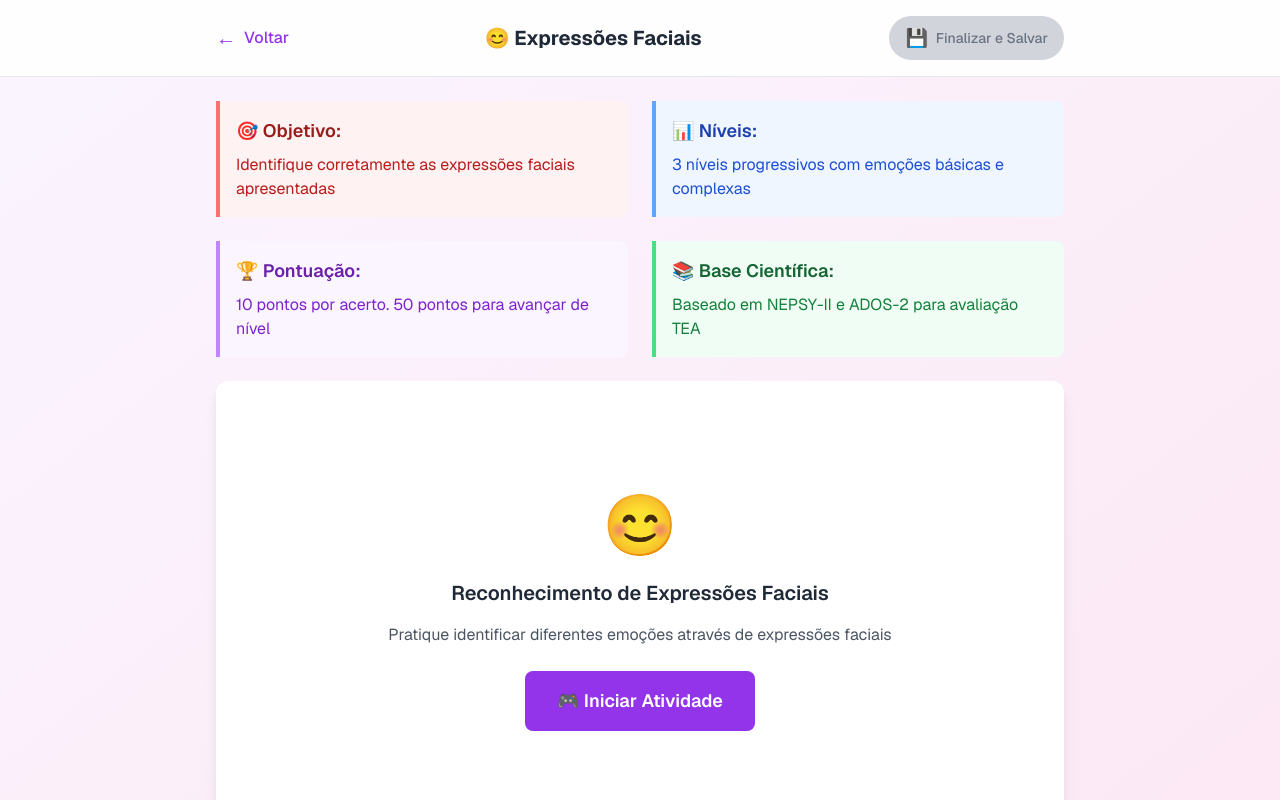
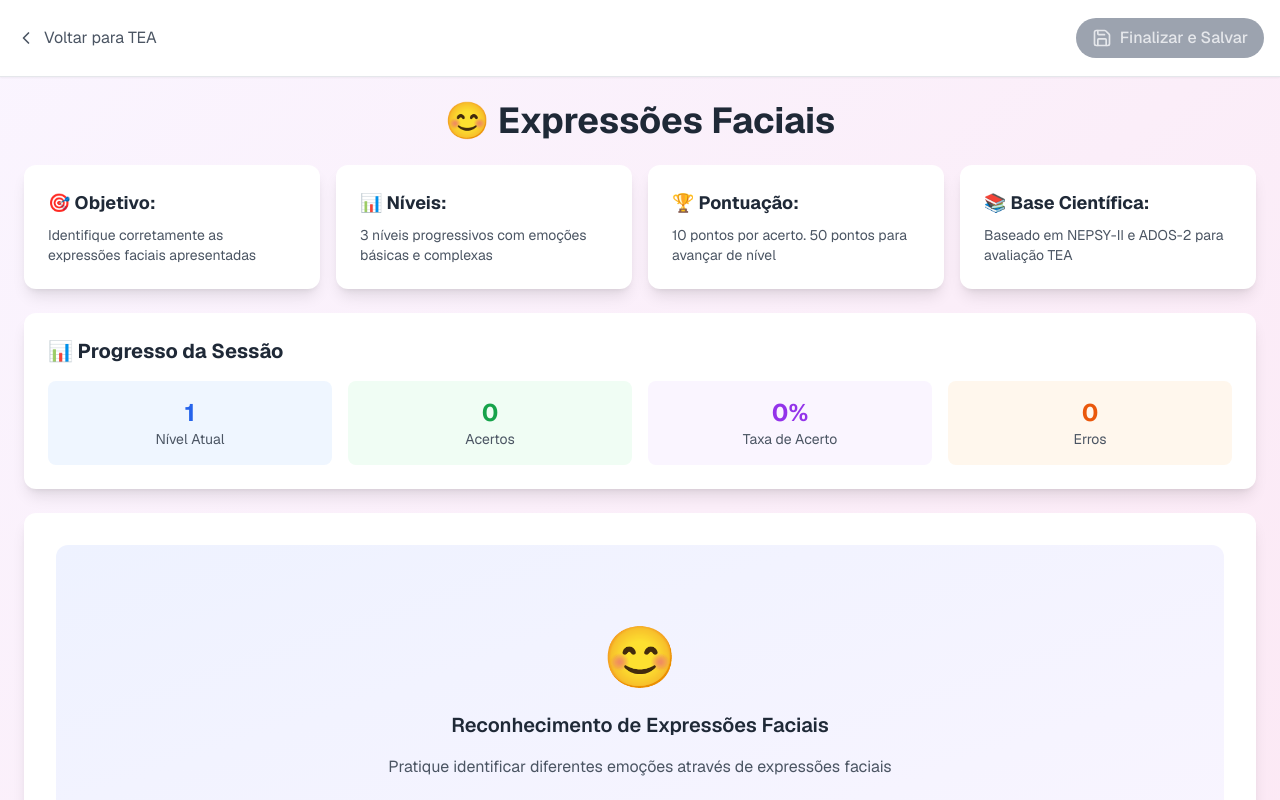
Before and after one commit to ClaudemirWork/teaplus-working, a Next.js app: page /facial-expressions in a window 1280 px wide. Shown: the top 800 px of the page. Built offline with nearby package versions, Linux system fonts and the light colour scheme.

Commit message:
Update page.tsx

```diff
--- a/app/facial-expressions/page.tsx
+++ b/app/facial-expressions/page.tsx
@@ -1,18 +1,22 @@
 'use client';
 
 import { useState, useEffect } from 'react';
-import { createClient } from '@supabase/supabase-js';
+import Link from 'next/link';
+import { ChevronLeft, Save } from 'lucide-react';
+import { useRouter } from 'next/navigation';
+import { createClient } from '../utils/supabaseClient'; // IMPORT CORRETO
 
 export default function FacialExpressionsGame() {
+  const router = useRouter();
+  const supabase = createClient();
+
   const [pontuacao, setPontuacao] = useState(0);
-  const [nivel, setNivel] = useState<1 | 2 | 3>(1);
+  const [nivel, setNivel] = useState(1);
   const [atividadeIniciada, setAtividadeIniciada] = useState(false);
   const [atividadeConcluida, setAtividadeConcluida] = useState(false);
   const [emocaoAtual, setEmocaoAtual] = useState('');
   const [emocaoPergunta, setEmocaoPergunta] = useState('');
   const [salvando, setSalvando] = useState(false);
-  const [salvamentoConfirmado, setSalvamentoConfirmado] = useState(false);
-  const [erroSalvamento, setErroSalvamento] = useState('');
 
   // Métricas para salvar
   const [tempoInicio, setTempoInicio] = useState<Date | null>(null);
@@ -23,20 +27,14 @@ export default function FacialExpressionsGame() {
   const [temposResposta, setTemposResposta] = useState<number[]>([]);
   const [tempoPerguntaAtual, setTempoPerguntaAtual] = useState<Date | null>(null);
 
-  // Inicializar Supabase - mesmo padrão do CAA/eye-contact
-  const supabaseUrl = process.env.NEXT_PUBLIC_SUPABASE_URL || '';
-  const supabaseAnonKey = process.env.NEXT_PUBLIC_SUPABASE_ANON_KEY || '';
-  const supabase = supabaseUrl && supabaseAnonKey ?
-    createClient(supabaseUrl, supabaseAnonKey) : null;
-
   // Emoções baseadas em pesquisa científica (NEPSY-II e estudos TEA)
-  const emocoes: Record<1 | 2 | 3, string[]> = {
+  const emocoes: { [key: number]: string[] } = {
     1: ['😊', '😢', '😮'], // Básico: feliz, triste, surpreso
     2: ['😊', '😢', '😮', '😠', '😨'], // Intermediário: + bravo, medo
     3: ['😊', '😢', '😮', '😠', '😨', '😐', '🤢', '🤔'] // Avançado: + neutro, nojo, pensativo
   };
 
-  const nomesEmocoes: Record<string, string> = {
+  const nomesEmocoes: { [key: string]: string } = {
     '😊': 'Feliz',
     '😢': 'Triste',
     '😮': 'Surpreso',
@@ -72,8 +70,6 @@ export default function FacialExpressionsGame() {
     setHistoricoRespostas([]);
     setTemposResposta([]);
     setTempoInicio(new Date());
-    setSalvamentoConfirmado(false);
-    setErroSalvamento('');
     gerarPergunta();
   };
 
@@ -111,10 +107,8 @@ export default function FacialExpressionsGame() {
 
       if (pontuacao >= 40 && nivel < 3) {
         // Avançar de nível
-        const novaPontuacao = 0;
-        const novoNivel = (nivel + 1) as 1 | 2 | 3;
-        setPontuacao(novaPontuacao);
-        setNivel(novoNivel);
+        setPontuacao(0);
+        setNivel(prev => prev + 1);
       } else if (pontuacao < 50) {
         const novaPontuacao = pontuacao + 10;
         setPontuacao(novaPontuacao);
@@ -135,7 +129,7 @@ export default function FacialExpressionsGame() {
   };
 
   const getNomeNivel = () => {
-    const nomes: Record<1 | 2 | 3, string> = { 1: 'Básico', 2: 'Intermediário', 3: 'Avançado' };
+    const nomes: { [key: number]: string } = { 1: 'Básico', 2: 'Intermediário', 3: 'Avançado' };
     return nomes[nivel];
   };
 
@@ -152,18 +146,6 @@ export default function FacialExpressionsGame() {
 
     const taxaAcerto = tentativas > 0 ? (acertos / tentativas * 100) : 0;
 
-    // Análise por emoção
-    const acertosPorEmocao: Record<string, { acertos: number; tentativas: number }> = {};
-    historicoRespostas.forEach(resp => {
-      if (!acertosPorEmocao[resp.emocaoPergunta]) {
-        acertosPorEmocao[resp.emocaoPergunta] = { acertos: 0, tentativas: 0 };
-      }
-      acertosPorEmocao[resp.emocaoPergunta].tentativas++;
-      if (resp.correto) {
-        acertosPorEmocao[resp.emocaoPergunta].acertos++;
-      }
-    });
-
     return {
       tempoTotal,
       tempoMedioResposta,
@@ -172,59 +154,59 @@ export default function FacialExpressionsGame() {
       pontuacaoFinal: pontuacao,
       totalTentativas: tentativas,
       totalAcertos: acertos,
-      totalErros: erros,
-      acertosPorEmocao,
-      atividadeCompleta: atividadeConcluida
+      totalErros: erros
     };
   };
 
+  // FUNÇÃO DE SALVAMENTO - IDÊNTICA AO CAA/EYE-CONTACT
   const handleSaveSession = async () => {
-    if (!atividadeConcluida || salvando) return;
-
-    // Garantir que está no client-side
-    if (typeof window === 'undefined') return;
+    if (!atividadeConcluida) {
+      alert('Complete a atividade antes de salvar.');
+      return;
+    }
 
     setSalvando(true);
-    setErroSalvamento('');
 
     try {
-      if (!supabase) {
-        throw new Error('Supabase não está configurado');
-      }
+      // Obter o usuário atual - EXATAMENTE COMO NO CAA
+      const { data: { user }, error: userError } = await supabase.auth.getUser();
 
-      const { data: { user } } = await supabase.auth.getUser();
-
-      if (!user) {
-        throw new Error('Usuário não autenticado');
+      if (userError || !user) {
+        console.error('Erro ao obter usuário:', userError);
+        alert('Erro: Sessão expirada. Por favor, faça login novamente.');
+        router.push('/login');
+        return;
       }
 
       const metricas = calcularMetricas();
 
-      const { error } = await supabase
-        .from('tea_activities')
-        .insert({
-          user_id: user.id,
-          activity_type: 'facial_expressions',
-          metrics: {
-            ...metricas,
-            detalhesRespostas: historicoRespostas,
-            temposIndividuais: temposResposta,
-            timestamp: new Date().toISOString()
-          },
-          completed_at: new Date().toISOString()
-        });
+      // Salvar na tabela sessoes - MESMA TABELA DO CAA
+      const { data, error } = await supabase
+        .from('sessoes')
+        .insert([{
+          usuario_id: user.id,
+          atividade_nome: 'Expressões Faciais',
+          pontuacao_final: (acertos * 10) + (nivel * 30),
+          data_fim: new Date().toISOString()
+        }]);
 
-      if (error) throw error;
+      if (error) {
+        console.error('Erro ao salvar:', error);
+        alert(`Erro ao salvar: ${error.message}`);
+      } else {
+        alert(`Sessão salva com sucesso!
 
-      setSalvamentoConfirmado(true);
+📊 Resumo:
+• Taxa de Acerto: ${metricas.taxaAcerto.toFixed(1)}%
+• Tempo Total: ${metricas.tempoTotal}s
+• Nível Alcançado: ${nivel} (${getNomeNivel()})
+• Total de Tentativas: ${tentativas}`);
 
-      setTimeout(() => {
-        window.location.href = '/tea';
-      }, 2000);
-
-    } catch (error) {
-      console.error('Erro ao salvar:', error);
-      setErroSalvamento('Erro ao salvar atividade. Tente novamente.');
+        router.push('/tea');
+      }
+    } catch (error: any) {
+      console.error('Erro inesperado:', error);
+      alert(`Erro ao salvar: ${error.message || 'Erro desconhecido'}`);
     } finally {
       setSalvando(false);
     }
@@ -232,107 +214,125 @@ export default function FacialExpressionsGame() {
 
   return (
     <div className="min-h-screen bg-gradient-to-br from-purple-50 to-pink-100">
-      {/* Header Padrão - SEMPRE VISÍVEL */}
-      <div className="bg-white/90 backdrop-blur-sm border-b border-gray-200 sticky top-0 z-10">
-        <div className="max-w-4xl mx-auto px-4 sm:px-6 py-4">
-          <div className="flex items-center justify-between">
-            <a
+      {/* HEADER IDÊNTICO AO CAA/EYE-CONTACT */}
+      <header className="bg-white shadow-sm border-b border-gray-200 sticky top-0 z-10">
+        <div className="p-3 sm:p-4 flex items-center justify-between">
+          <Link
             href="/tea"
-              className="flex items-center text-purple-600 hover:text-purple-700 transition-colors min-h-[44px] px-2 -ml-2"
+            className="flex items-center space-x-2 text-gray-600 hover:text-gray-800 transition-colors min-h-[44px] touch-manipulation"
           >
-              <span className="text-xl mr-2">←</span>
-              <span className="text-sm sm:text-base font-medium">Voltar</span>
-            </a>
+            <ChevronLeft size={20} />
+            <span className="text-sm sm:text-base">Voltar para TEA</span>
+          </Link>
 
-            <h1 className="text-lg sm:text-xl font-bold text-gray-800 text-center flex-1 mx-4">
-              😊 Expressões Faciais
-            </h1>
-
-            {/* BOTÃO SALVAR - SEMPRE VISÍVEL */}
+          {/* BOTÃO SALVAR - CLASSES IDÊNTICAS AO EYE-CONTACT */}
           <button
             onClick={handleSaveSession}
             disabled={salvando || !atividadeConcluida}
-              className={`flex items-center space-x-2 px-4 py-2 rounded-full font-medium transition-all min-h-[44px] ${
-                atividadeConcluida && !salvando
-                  ? 'bg-green-600 text-white hover:bg-green-700 shadow-lg'
-                  : 'bg-gray-300 text-gray-500 cursor-not-allowed'
+            className={`flex items-center space-x-2 px-4 py-2 rounded-full font-medium transition-colors ${
+              atividadeConcluida
+                ? 'bg-green-600 text-white hover:bg-green-700'
+                : 'bg-gray-400 text-gray-200 cursor-not-allowed'
             }`}
           >
-              {salvando ? (
-                <>
-                  <div className="w-4 h-4 border-2 border-white border-t-transparent rounded-full animate-spin" />
-                  <span className="text-sm">Salvando...</span>
-                </>
-              ) : (
-                <>
-                  <span className="text-lg">💾</span>
-                  <span className="text-sm">Finalizar e Salvar</span>
-                </>
-              )}
+            <Save size={20} />
+            <span>{salvando ? 'Salvando...' : 'Finalizar e Salvar'}</span>
           </button>
         </div>
-        </div>
+      </header>
+
+      {/* Conteúdo Principal */}
+      <main className="p-4 sm:p-6 max-w-7xl mx-auto w-full">
+
+        {/* Título */}
+        <div className="text-center mb-6">
+          <h1 className="text-3xl sm:text-4xl font-bold text-gray-800 mb-2">
+            😊 Expressões Faciais
+          </h1>
         </div>
 
-      {/* Mensagens de Feedback */}
-      {salvamentoConfirmado && (
-        <div className="fixed top-20 right-4 bg-green-100 border border-green-400 text-green-700 px-4 py-3 rounded-lg shadow-lg z-50 animate-fade-in">
-          <div className="flex items-center">
-            <span className="text-xl mr-2">✅</span>
-            <div>
-              <p className="font-semibold">Atividade salva com sucesso!</p>
-              <p className="text-sm">Redirecionando para TEA...</p>
-            </div>
-          </div>
-        </div>
-      )}
-
-      {erroSalvamento && (
-        <div className="fixed top-20 right-4 bg-red-100 border border-red-400 text-red-700 px-4 py-3 rounded-lg shadow-lg z-50">
-          <div className="flex items-center">
-            <span className="text-xl mr-2">❌</span>
-            <p>{erroSalvamento}</p>
-          </div>
-        </div>
-      )}
-
-      {/* Conteúdo Principal */}
-      <div className="max-w-4xl mx-auto px-4 sm:px-6 py-6">
-
-        {/* Cards de Instruções */}
-        <div className="grid grid-cols-1 sm:grid-cols-2 gap-4 sm:gap-6 mb-6">
-          <div className="bg-red-50 border-l-4 border-red-400 p-4 rounded-r-lg">
-            <h3 className="text-base sm:text-lg font-semibold text-red-800 mb-2">🎯 Objetivo:</h3>
-            <p className="text-red-700 text-sm sm:text-base">
+        {/* Cards de Instruções - PADRÃO CAA */}
+        <div className="grid md:grid-cols-2 lg:grid-cols-4 gap-4 mb-6">
+          <div className="bg-white rounded-xl shadow-lg p-6">
+            <h3 className="text-lg font-bold text-gray-800 mb-2">🎯 Objetivo:</h3>
+            <p className="text-gray-600 text-sm">
               Identifique corretamente as expressões faciais apresentadas
             </p>
           </div>
 
-          <div className="bg-blue-50 border-l-4 border-blue-400 p-4 rounded-r-lg">
-            <h3 className="text-base sm:text-lg font-semibold text-blue-800 mb-2">📊 Níveis:</h3>
-            <p className="text-blue-700 text-sm sm:text-base">
+          <div className="bg-white rounded-xl shadow-lg p-6">
+            <h3 className="text-lg font-bold text-gray-800 mb-2">📊 Níveis:</h3>
+            <p className="text-gray-600 text-sm">
               3 níveis progressivos com emoções básicas e complexas
             </p>
           </div>
 
-          <div className="bg-purple-50 border-l-4 border-purple-400 p-4 rounded-r-lg">
-            <h3 className="text-base sm:text-lg font-semibold text-purple-800 mb-2">🏆 Pontuação:</h3>
-            <p className="text-purple-700 text-sm sm:text-base">
+          <div className="bg-white rounded-xl shadow-lg p-6">
+            <h3 className="text-lg font-bold text-gray-800 mb-2">🏆 Pontuação:</h3>
+            <p className="text-gray-600 text-sm">
               10 pontos por acerto. 50 pontos para avançar de nível
             </p>
           </div>
 
-          <div className="bg-green-50 border-l-4 border-green-400 p-4 rounded-r-lg">
-            <h3 className="text-base sm:text-lg font-semibold text-green-800 mb-2">📚 Base Científica:</h3>
-            <p className="text-green-700 text-sm sm:text-base">
+          <div className="bg-white rounded-xl shadow-lg p-6">
+            <h3 className="text-lg font-bold text-gray-800 mb-2">📚 Base Científica:</h3>
+            <p className="text-gray-600 text-sm">
               Baseado em NEPSY-II e ADOS-2 para avaliação TEA
             </p>
           </div>
         </div>
 
+        {/* Progresso da Sessão - PADRÃO CAA */}
+        <div className="bg-white rounded-xl shadow-lg p-6 mb-6">
+          <h2 className="text-xl font-bold text-gray-800 mb-4 flex items-center">
+            📊 Progresso da Sessão
+          </h2>
+
+          <div className="grid grid-cols-2 md:grid-cols-4 gap-4">
+            <div className="text-center p-4 bg-blue-50 rounded-lg">
+              <div className="text-2xl font-bold text-blue-600">{nivel}</div>
+              <div className="text-sm text-gray-600">Nível Atual</div>
+            </div>
+
+            <div className="text-center p-4 bg-green-50 rounded-lg">
+              <div className="text-2xl font-bold text-green-600">{acertos}</div>
+              <div className="text-sm text-gray-600">Acertos</div>
+            </div>
+
+            <div className="text-center p-4 bg-purple-50 rounded-lg">
+              <div className="text-2xl font-bold text-purple-600">
+                {tentativas > 0 ? (acertos/tentativas*100).toFixed(0) : 0}%
+              </div>
+              <div className="text-sm text-gray-600">Taxa de Acerto</div>
+            </div>
+
+            <div className="text-center p-4 bg-orange-50 rounded-lg">
+              <div className="text-2xl font-bold text-orange-600">{erros}</div>
+              <div className="text-sm text-gray-600">Erros</div>
+            </div>
+          </div>
+
+          {/* Barra de Progresso */}
+          {atividadeIniciada && !atividadeConcluida && (
+            <div className="mt-4">
+              <div className="flex justify-between text-sm text-gray-600 mb-1">
+                <span>Progresso do Nível {nivel}</span>
+                <span>{pontuacao}/50 pontos</span>
+              </div>
+              <div className="w-full h-3 bg-gray-200 rounded-full overflow-hidden">
+                <div
+                  className="h-full bg-gradient-to-r from-blue-400 to-green-400 transition-all duration-500"
+                  style={{ width: `${getProgressoPorcentagem()}%` }}
+                />
+              </div>
+            </div>
+          )}
+        </div>
+
         {/* Área do Jogo */}
-        <div className="bg-white rounded-xl shadow-lg p-6 sm:p-8 mb-6">
-          <div className="flex flex-col items-center justify-center min-h-[400px]">
+        <div className="bg-white rounded-xl shadow-lg p-8">
+          <div className="relative min-h-[400px] bg-gradient-to-br from-indigo-50 to-purple-50 rounded-xl flex items-center justify-center">
+
             {!atividadeIniciada ? (
               <div className="text-center">
                 <div className="text-6xl mb-6">😊</div>
@@ -344,7 +344,7 @@ export default function FacialExpressionsGame() {
                 </p>
                 <button
                   onClick={iniciarAtividade}
-                  className="bg-purple-600 text-white px-8 py-4 rounded-lg text-lg font-semibold hover:bg-purple-700 transition-colors min-h-[48px]"
+                  className="px-8 py-4 bg-gradient-to-r from-blue-600 to-purple-600 text-white font-bold rounded-xl hover:from-blue-700 hover:to-purple-700 transition-all transform hover:scale-105 text-lg"
                 >
                   🎮 Iniciar Atividade
                 </button>
@@ -366,7 +366,7 @@ export default function FacialExpressionsGame() {
                 </div>
                 <button
                   onClick={iniciarAtividade}
-                  className="bg-purple-600 text-white px-6 py-3 rounded-lg font-medium hover:bg-purple-700 transition-colors"
+                  className="px-6 py-3 bg-blue-600 text-white font-medium rounded-lg hover:bg-blue-700 transition-colors"
                 >
                   🔄 Jogar Novamente
                 </button>
@@ -398,24 +398,6 @@ export default function FacialExpressionsGame() {
                   ))}
                 </div>
 
-                {/* Status do Jogo */}
-                <div className="bg-gray-50 p-4 rounded-lg mb-4 max-w-sm mx-auto">
-                  <p className="text-lg font-semibold text-gray-800">
-                    Nível: {nivel} ({getNomeNivel()})
-                  </p>
-                  <p className="text-lg text-gray-700">Pontuação: {pontuacao}/50</p>
-
-                  <div className="w-full bg-gray-200 rounded-full h-3 mt-3 overflow-hidden">
-                    <div
-                      className="bg-purple-600 h-3 rounded-full transition-all duration-500"
-                      style={{width: `${getProgressoPorcentagem()}%`}}
-                    />
-                  </div>
-                  <div className="text-xs text-gray-500 mt-1 text-right">
-                    {getProgressoPorcentagem().toFixed(0)}%
-                  </div>
-                </div>
-
                 {/* Informações da Sessão */}
                 <div className="bg-blue-50 p-4 rounded-lg max-w-sm mx-auto">
                   <p className="text-sm text-blue-800">
@@ -428,7 +410,7 @@ export default function FacialExpressionsGame() {
         </div>
 
         {/* Informações Científicas */}
-        <div className="bg-white p-4 rounded-lg shadow-sm">
+        <div className="mt-6 bg-white rounded-xl shadow-lg p-6">
           <h3 className="font-semibold text-gray-800 mb-2">📚 Fundamentação Científica</h3>
           <p className="text-gray-600 text-sm">
             Esta atividade é baseada nos protocolos NEPSY-II (Affect Recognition) e ADOS-2,
@@ -437,23 +419,7 @@ export default function FacialExpressionsGame() {
             processamento emocional em indivíduos no espectro autista.
           </p>
         </div>
-      </div>
-
-      <style jsx>{`
-        @keyframes fade-in {
-          from {
-            opacity: 0;
-            transform: translateY(-10px);
-          }
-          to {
-            opacity: 1;
-            transform: translateY(0);
-          }
-        }
-        .animate-fade-in {
-          animation: fade-in 0.3s ease-out;
-        }
-      `}</style>
+      </main>
     </div>
   );
 }
```
Lines whose indentation alone changed are shown as unchanged.
